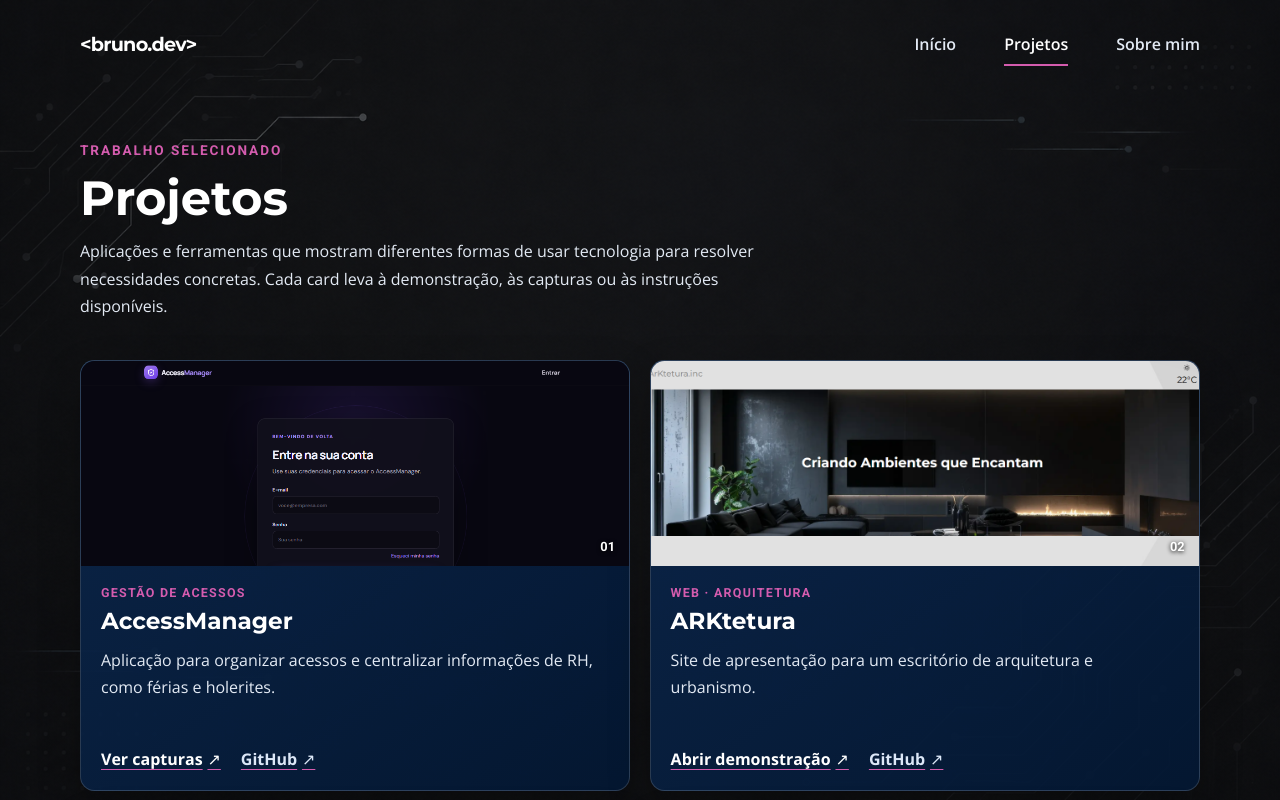
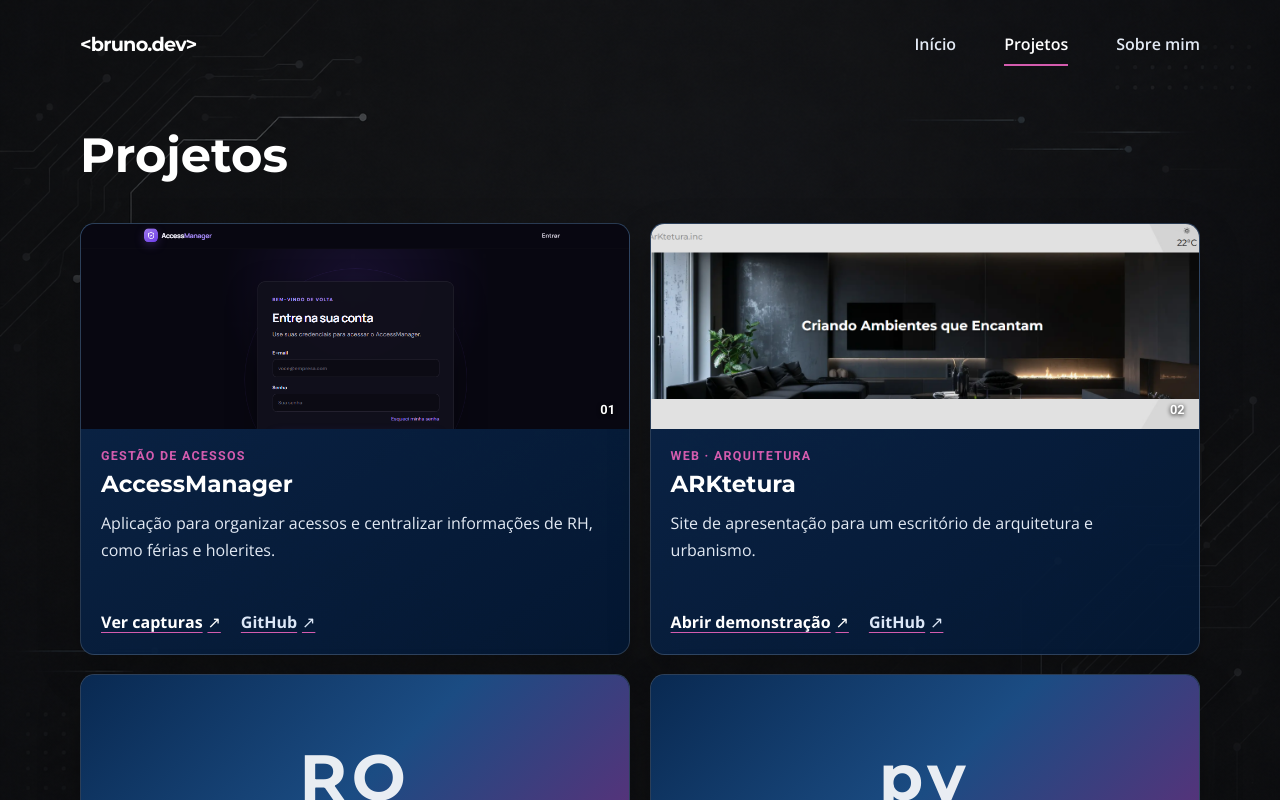
Before and after one commit to olegariobru/MyPort2, a React (Vite) app: page /Projetos in a window 1280 px wide. Shown: the top 800 px of the page. Built offline with nearby package versions, Linux system fonts and the light colour scheme.

Commit message:
content: remove project subtitle and kicker

```diff
--- a/src/paginas/Projetos/index.jsx
+++ b/src/paginas/Projetos/index.jsx
@@ -3,9 +3,7 @@ import './projetos.css';
 
 export default function Projetos() {
   return <section className="projectsPage pageContainer" aria-labelledby="projects-title">
-    <p className="eyebrow">Trabalho selecionado</p>
     <h1 className="sectionHeading" id="projects-title">Projetos</h1>
-    <p className="sectionIntro projectsIntro">Aplicações e ferramentas que mostram diferentes formas de usar tecnologia para resolver necessidades concretas. Cada card leva à demonstração, às capturas ou às instruções disponíveis.</p>
     <ProjectCards />
   </section>;
 }
```
